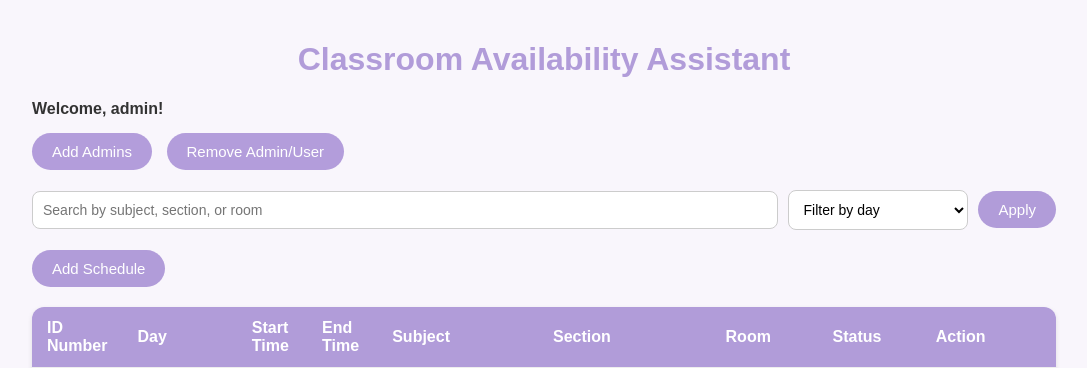
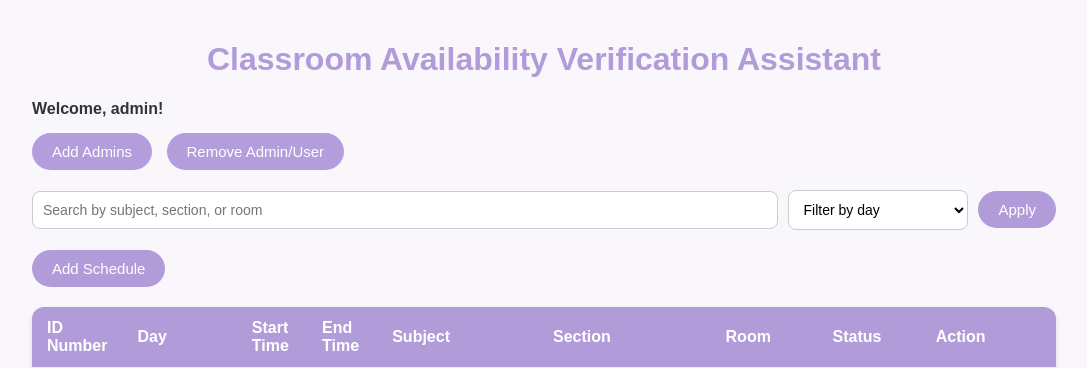
Before and after one commit to kurorimiii/ClassroomAvailabilityAssisstant, a Flask app: page / in a window 1280 px wide. Shown: the top 368 px of the page, without its empty margins (96-1183 px from the left). Run offline with Flask 3, Linux system fonts and the light colour scheme; a user stored in the database is signed in; data comes from the database, SQL or seed files in the repository.

Commit message:
Update index.html

```diff
--- a/templates/index.html
+++ b/templates/index.html
@@ -2,7 +2,7 @@
 <html lang="en">
 <head>
     <meta charset="UTF-8">
-    <title>Classroom Availability Assistant</title>
+    <title>Classroom Availability Verification Assistant</title>
     <meta name="viewport" content="width=device-width, initial-scale=1.0">
     <style>
         :root {
@@ -196,7 +196,7 @@
 </head>
 <body>
 <div class="container">
-    <h1>Classroom Availability Assistant</h1>
+    <h1>Classroom Availability Verification Assistant</h1>
 
     {% if session.username %}
         <p class="welcome">Welcome, {{ session.username }}!</p>
```
